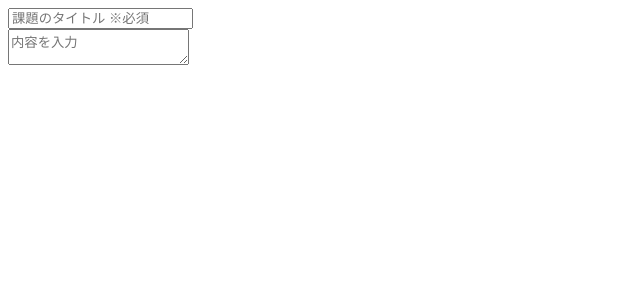
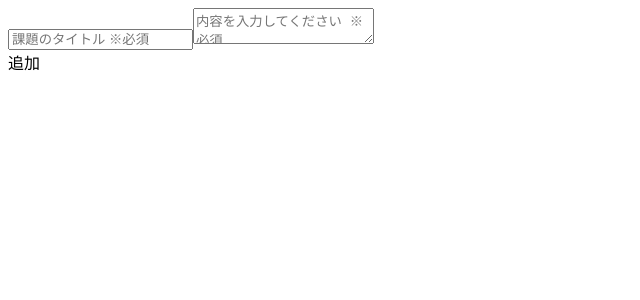
Before and after one commit to 3panda/todo_backlog_front, a React app: page / in a window 1280 px wide. Shown: the top 300 px of the page, without its empty margins (0-640 px from the left). Built offline with nearby package versions, Linux system fonts and the light colour scheme; the HTML template or start-up script is replaced by a standard one.

Commit message:
フォームのCSSを追加

```diff
--- a/src/components/Input.tsx
+++ b/src/components/Input.tsx
@@ -42,22 +42,30 @@ export class Input extends React.Component<IProps, IState> {
   }
 
   render() {
+    let is_entered:boolean = false;
+    if (this.state.textTitle != '' && this.state.textContent != ''){
+      is_entered = true;
+    }
     return (
-        <div id= "form">
-            <form>
+          <form id="form">
               <input name="title" type="text" placeholder="課題のタイトル ※必須"
                 value={this.state.textTitle}
                 onChange={e => this.setState({textTitle: e.target.value})}
-                  defaultValue="課題のタイトル" /><br/>
-                <textarea name="contents" placeholder="内容を入力" defaultValue="内容を入力してください"
+                defaultValue="課題のタイトル" />
+              <textarea name="contents" placeholder="内容を入力してください ※必須"
                 value={this.state.textContent}
-                  onChange={e => this.setState({textContent: e.target.value})}></textarea><br/>
+                onChange={e => this.setState({textContent: e.target.value})}></textarea>
+
               {(() => {
-                  if (this.state.textTitle != '' && this.state.textContent != '')
-                    return <div onClick={() => this.addTodo()}>追加</div>;
+                if (is_entered){
+                  return <div className="button" onClick={() => this.addTodo()}>追加</div>;
+                } else {
+                  return <div className="button disabled">追加</div>;
+                }
               })()}
+
+
           </form>
-        </div>
     );
   }
 
--- a/src/components/content.tsx
+++ b/src/components/content.tsx
@@ -39,7 +39,7 @@ export class Content extends React.Component<IProps, IState> {
 
     return (
         <div className='content'>
-          <h2>{this.state.textTitle}({this.state.issuesId})</h2>
+          <h2>{this.state.textTitle}<span className="issue_id">({this.state.issuesId})</span></h2>
           <p>{this.state.textContent}</p>
           <div className="button" onClick={e => this.deleteTodo(this.state.id)}>完了にする</div>
         </div>
```
Also changed, not shown: 1 other file (tests, documents, lock files or other folders). Lines whose indentation alone changed are shown as unchanged.
